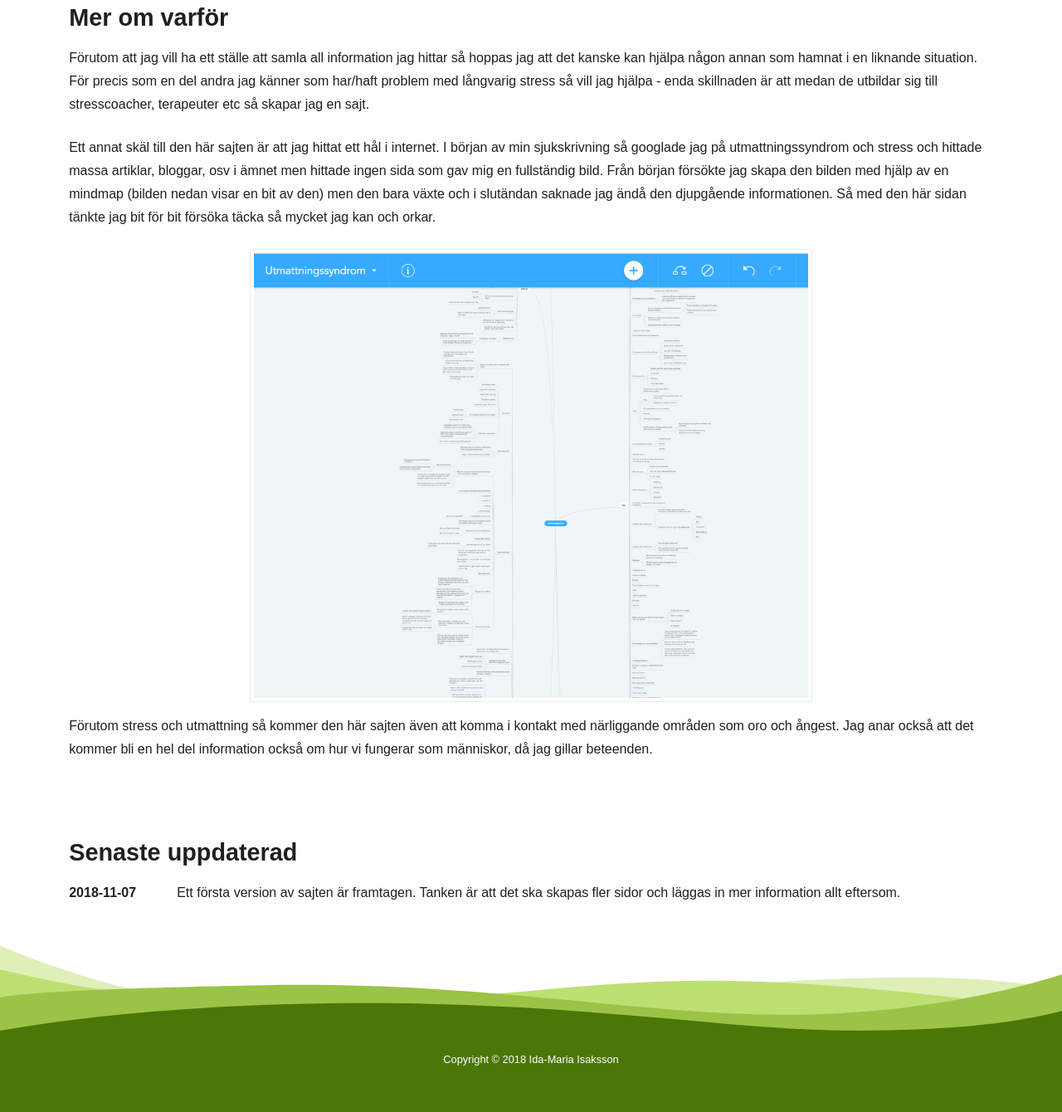
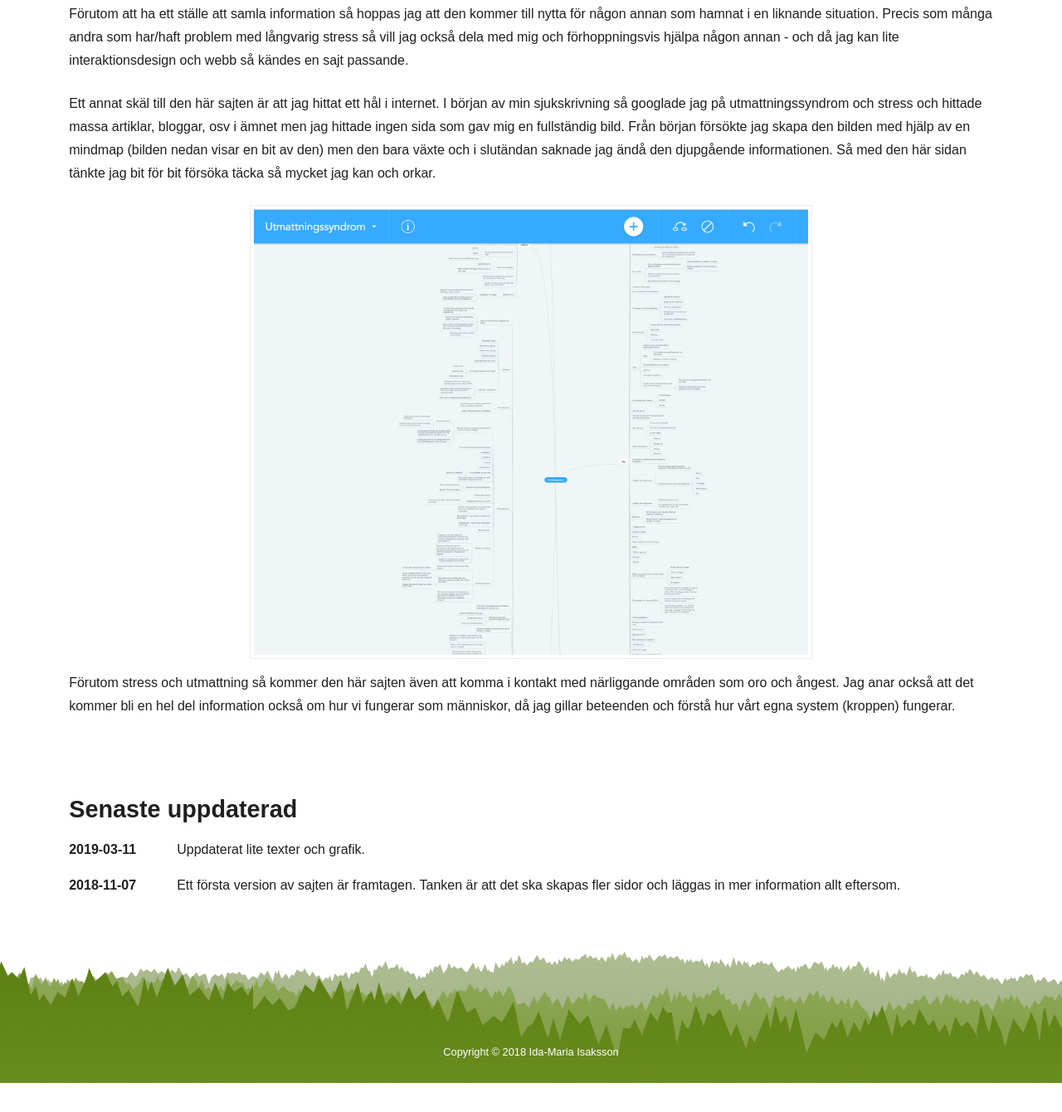
Before and after one commit to Vendiel/stress-info, a Gatsby site: page / in a window 1280 px wide. Shown: the part 867-2207 px from the top of the page at 83% size. After the commit the page ends 2172 px from the top, so only its background shows below. Built offline with nearby package versions, Linux system fonts and the light colour scheme; Gatsby itself is replaced by a stand-in of ours; a web font is replaced by a local one.

Commit message:
Updated text and images + eslint.

```diff
--- a/src/components/footer.scss
+++ b/src/components/footer.scss
@@ -1,16 +1,16 @@
-@import 'variables';
+@import "variables";
 
 .footer {
-    background-color: $primary-color-dark;
-    background-image: url('../images/footer-bg.svg');
-    background-repeat: no-repeat;
-    padding: 10% 20px 4% 20px;
-    text-align: center;
-    color:#fff;
-    font-size: 0.8em;
+  //   background-color: $primary-color-dark;
+  background-image: url("../images/footer-bg.png");
+  background-repeat: no-repeat;
+  padding: 10% 20px 2% 20px;
+  text-align: center;
+  color: #fff;
+  font-size: 0.8em;
 }
 
 .footer p {
-    padding: 0;
-    margin: 0;
+  padding: 0;
+  margin: 0;
 }
--- a/src/components/header.scss
+++ b/src/components/header.scss
@@ -1,4 +1,4 @@
-@import 'variables';
+@import "variables";
 
 .header {
   padding-top: 35px;
@@ -16,11 +16,11 @@
 }
 
 .logo img {
-    width: 80px;
+  width: 90px;
 }
 
 .header h1 a {
   font-size: 28px;
   text-decoration: none;
-    color: #D67900;
+  color: #d67900;
 }
--- a/src/components/layout.scss
+++ b/src/components/layout.scss
@@ -1,28 +1,29 @@
-@import 'variables';
-@import 'reset';
-@import 'mygrid';
+@import "variables";
+@import "reset";
+@import "mygrid";
 
-@import url('https://fonts.googleapis.com/css?family=Muli|Nunito');
-
+@import url("https://fonts.googleapis.com/css?family=Muli|Nunito");
 
 /* --- GENERAL --- */
 
 /* Definierar bakgrundsfärg och font-styling */
 body {
-    color: $font-color;
-    font-family: 'Muli', sans-serif;
+  color: $font-color;
+  font-family: "Muli", sans-serif;
 }
 
 /* Wrapper för innehållet, centrerar content och sätter bredd */
 .wrapper {
-    max-width: 1160px;
-    margin: 0 auto;
-    overflow: auto;
+  max-width: 1160px;
+  margin: 0 auto;
+  overflow: auto;
 }
 
 .bg-first-section {
-  background-image: url('../images/intro-img.png');
+  background-image: url("../images/intro-img.png");
   background-repeat: no-repeat;
+  background-position: center top;
+  background-size: auto 380px;
 }
 
 .bg-color1 {
@@ -39,13 +40,12 @@ body {
 
 .introduction {
   background-color: $background-white;
-  margin: 305px 10% 45px 10%;
+  margin: 260px 10% 25px 10%;
   padding: 45px 65px 55px 65px;
-  -webkit-box-shadow: 0px 10px 25px -16px rgba(0,0,0,0.75);
-  -moz-box-shadow: 0px 10px 25px -16px rgba(0,0,0,0.75);
-  box-shadow: 0px 10px 25px -16px rgba(0,0,0,0.75);
+  -webkit-box-shadow: 0px 10px 25px -16px rgba(0, 0, 0, 0.75);
+  -moz-box-shadow: 0px 10px 25px -16px rgba(0, 0, 0, 0.75);
+  box-shadow: 0px 10px 25px -16px rgba(0, 0, 0, 0.75);
 }
-
 
 /*** Text ***/
 
@@ -62,7 +62,8 @@ h2 {
   font-weight: bold;
 }
 
-p, li p {
+p,
+li p {
   line-height: 1.75em;
   margin-bottom: 1.5em;
 }
@@ -98,9 +99,6 @@ ul.references {
   font-size: 0.875em;
 }
 
-
-
-
 /* --- START PAGE --- */
 
 img.mindmap {
@@ -114,7 +112,7 @@ img.mindmap {
 
 p.date {
   width: 130px;
-	float: left;
+  float: left;
   vertical-align: top;
   font-weight: bolder;
   margin-bottom: 0px;
--- a/src/components/variables.scss
+++ b/src/components/variables.scss
@@ -1,8 +1,8 @@
 /* --- VARIABLES --- */
 
-$primary-color: #2B8500;
-$primary-color-light: #BDE073;
-$primary-color-dark: #4B7709;
+$primary-color: #4f7e12;
+$primary-color-light: #bde073;
+$primary-color-dark: #4b7709;
 
 $background-white: #ffffff;
 
--- a/src/pages/index.js
+++ b/src/pages/index.js
@@ -1,16 +1,22 @@
-import React from 'react'
-import { Link } from 'gatsby'
+import React from "react";
+import { Link } from "gatsby";
 
-import Layout from '../components/layout'
-import mindmap from "../images/mindmap.png"
+import Layout from "../components/layout";
+import mindmap from "../images/mindmap.png";
 
 const IndexPage = () => (
   <Layout>
     <div class="bg-first-section">
       <div class="wrapper">
         <div class="introduction">
-          <h1>Stress och utmattning!</h1>
-          <p>Välkommen till den här sajten som fokuserar på stress och utmattning. Skälet till att denna sajt skapades var för att ha ett ställe att samla all information jag samlat på mig via podcasts, böcker, andra sajter, osv. Ett ställe att gå tillbaka till när man behöver friska upp minnet.</p>
+          <h1>Stress och utmattning</h1>
+          <p>
+            Välkommen till den här sajten som fokuserar på stress och
+            utmattning. Skälet till att denna sajt skapades var för att ha ett
+            ställe att samla all information jag stött på via podcasts, böcker,
+            andra sajter, osv. Ett ställe att gå tillbaka till när man behöver
+            friska upp minnet.
+          </p>
         </div>
       </div>
     </div>
@@ -19,10 +25,33 @@ const IndexPage = () => (
       <div class="wrapper">
         <div class="col-9">
           <h2>Mer om varför</h2>
-          <p>Förutom att jag vill ha ett ställe att samla all information jag hittar så hoppas jag att det kanske kan hjälpa någon annan som hamnat i en liknande situation. För precis som en del andra jag känner som har/haft problem med långvarig stress så vill jag hjälpa - enda skillnaden är att medan de utbildar sig till stresscoacher, terapeuter etc så skapar jag en sajt.</p>
-          <p>Ett annat skäl till den här sajten är att jag hittat ett hål i internet. I början av min sjukskrivning så googlade jag på utmattningssyndrom och stress och hittade massa artiklar, bloggar, osv i ämnet men hittade ingen sida som gav mig en fullständig bild. Från början försökte jag skapa den bilden med hjälp av en mindmap (bilden nedan visar en bit av den) men den bara växte och i slutändan saknade jag ändå den djupgående informationen. Så med den här sidan tänkte jag bit för bit försöka täcka så mycket jag kan och orkar.</p>
+          <p>
+            Förutom att ha ett ställe att samla information så hoppas jag att
+            den kommer till nytta för någon annan som hamnat i en liknande
+            situation. Precis som många andra som har/haft problem med långvarig
+            stress så vill jag också dela med mig och förhoppningsvis hjälpa
+            någon annan - och då jag kan lite interaktionsdesign och webb så
+            kändes en sajt passande.
+          </p>
+          <p>
+            Ett annat skäl till den här sajten är att jag hittat ett hål i
+            internet. I början av min sjukskrivning så googlade jag på
+            utmattningssyndrom och stress och hittade massa artiklar, bloggar,
+            osv i ämnet men jag hittade ingen sida som gav mig en fullständig
+            bild. Från början försökte jag skapa den bilden med hjälp av en
+            mindmap (bilden nedan visar en bit av den) men den bara växte och i
+            slutändan saknade jag ändå den djupgående informationen. Så med den
+            här sidan tänkte jag bit för bit försöka täcka så mycket jag kan och
+            orkar.
+          </p>
           <img src={mindmap} class="mindmap" alt="Utmattningssyndrom mindmap" />
-          <p>Förutom stress och utmattning så kommer den här sajten även att komma i kontakt med närliggande områden som oro och ångest. Jag anar också att det kommer bli en hel del information också om hur vi fungerar som människor, då jag gillar beteenden.</p>
+          <p>
+            Förutom stress och utmattning så kommer den här sajten även att
+            komma i kontakt med närliggande områden som oro och ångest. Jag anar
+            också att det kommer bli en hel del information också om hur vi
+            fungerar som människor, då jag gillar beteenden och förstå hur vårt
+            egna system (kroppen) fungerar.
+          </p>
         </div>
       </div>
     </div>
@@ -33,14 +62,21 @@ const IndexPage = () => (
           <h2>Senaste uppdaterad</h2>
           <ul class="last-updated">
             <li>
+              <p class="date">2019-03-11</p>
+              <p class="description">Uppdaterat lite texter och grafik.</p>
+            </li>
+            <li>
               <p class="date">2018-11-07</p>
-              <p class="description">Ett första version av sajten är framtagen. Tanken är att det ska skapas fler sidor och läggas in mer information allt eftersom.</p>
+              <p class="description">
+                Ett första version av sajten är framtagen. Tanken är att det ska
+                skapas fler sidor och läggas in mer information allt eftersom.
+              </p>
             </li>
           </ul>
         </div>
       </div>
     </div>
   </Layout>
-)
+);
 
-export default IndexPage
+export default IndexPage;
```
Also changed, not shown: src/images/footer-bg.png (added), src/images/hjortron.png, src/images/intro-img.png. Lines whose indentation alone changed are shown as unchanged.
